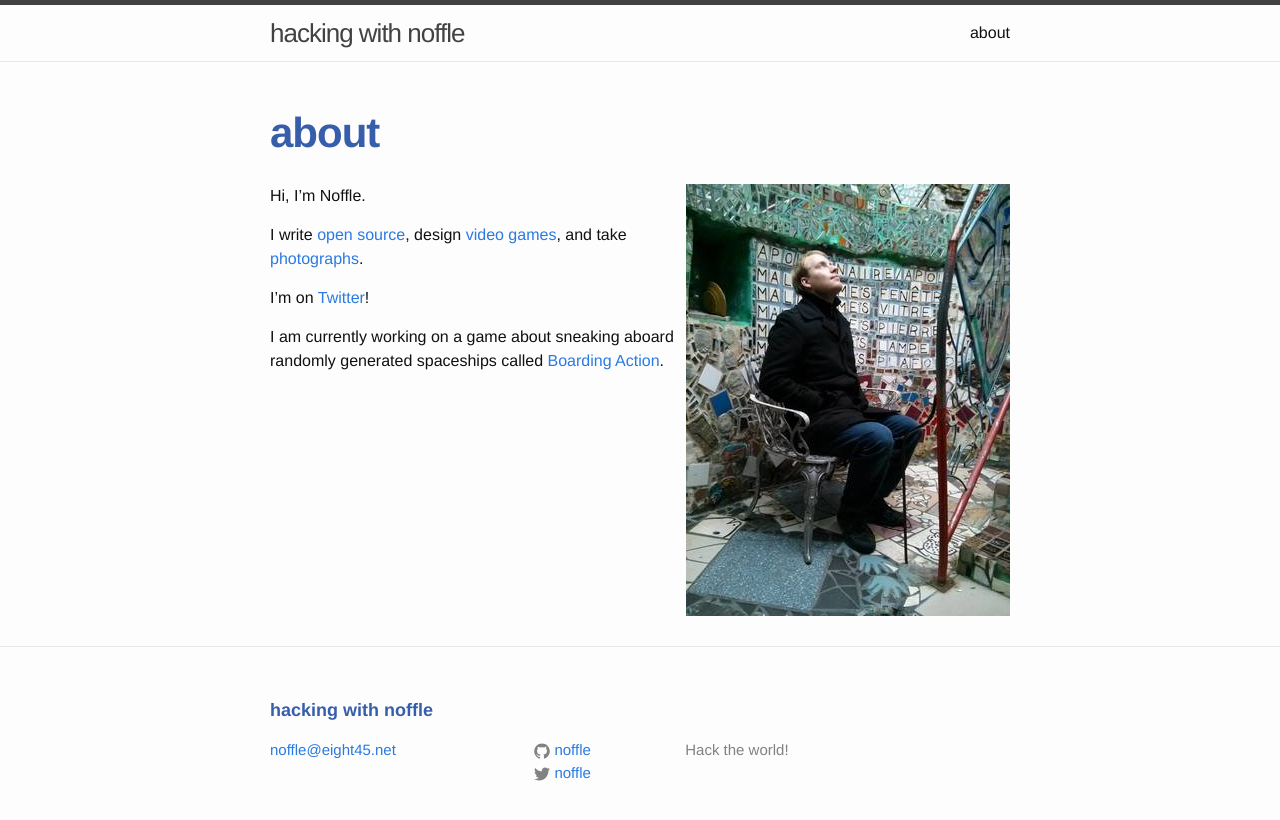
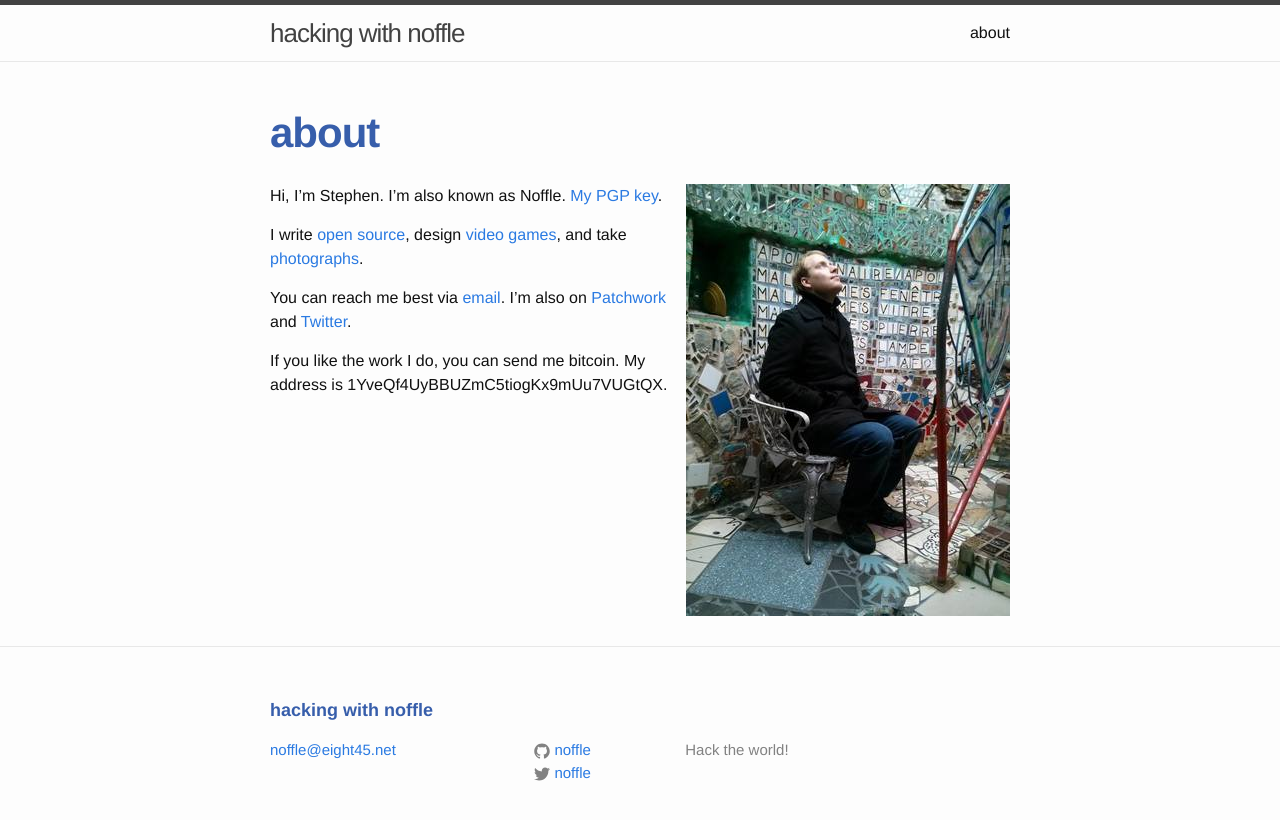
Before and after one commit to hackergrrl/blog.eight45.net, a Jekyll site: the page built from about.md, in a window 1280 px wide. Shown: the top 820 px of the page. Built offline with Jekyll 4.4.1, drawn with Linux system fonts in a browser that asks for light colours.

Commit message:
about update

```diff
--- a/about.md
+++ b/about.md
@@ -6,10 +6,14 @@ permalink: /about/
 
 <img style="float: right; margin-left: 10px;" src="/static/me7_normal.jpg"/>
 
-Hi, I'm Noffle.
+Hi, I'm Stephen. I'm also known as Noffle. [My PGP
+key](http://eight45.net/pgp.asc).
 
 I write [open source](https://github.com/noffle), design [video games](http://www.stephenwhitmore.com), and take [photographs](https://500px.com/stephenwhitmore).
 
-I'm on [Twitter](https://twitter.com/noffle)!
+You can reach me best via [email](mailto:sww@eight45.net). I'm also on
+[Patchwork](http://ssbc.github.io/patchwork/) and
+[Twitter](https:/twitter.com/noffle).
 
-I am currently working on a game about sneaking aboard randomly generated spaceships called [Boarding Action](https://twitter.com/boarding_action).
+If you like the work I do, you can send me bitcoin. My address is
+1YveQf4UyBBUZmC5tiogKx9mUu7VUGtQX.
```
